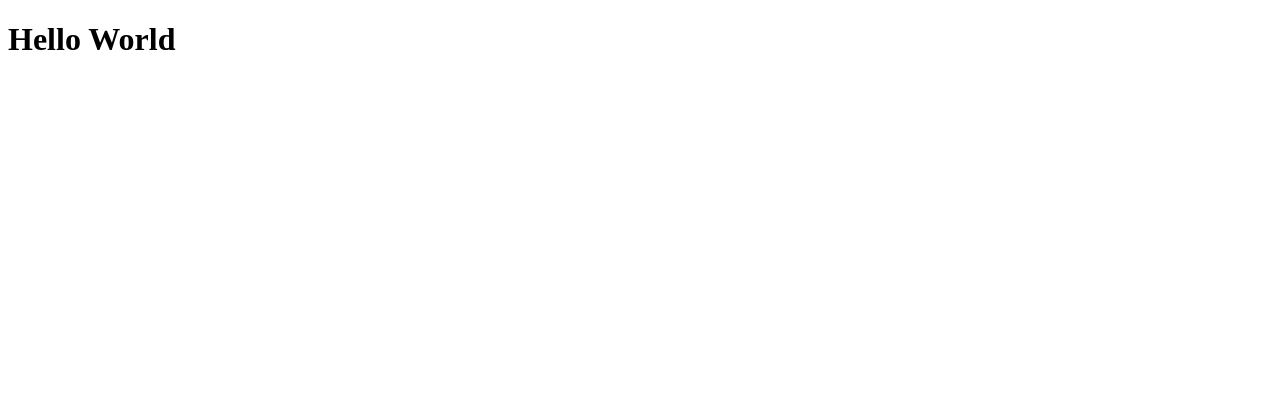
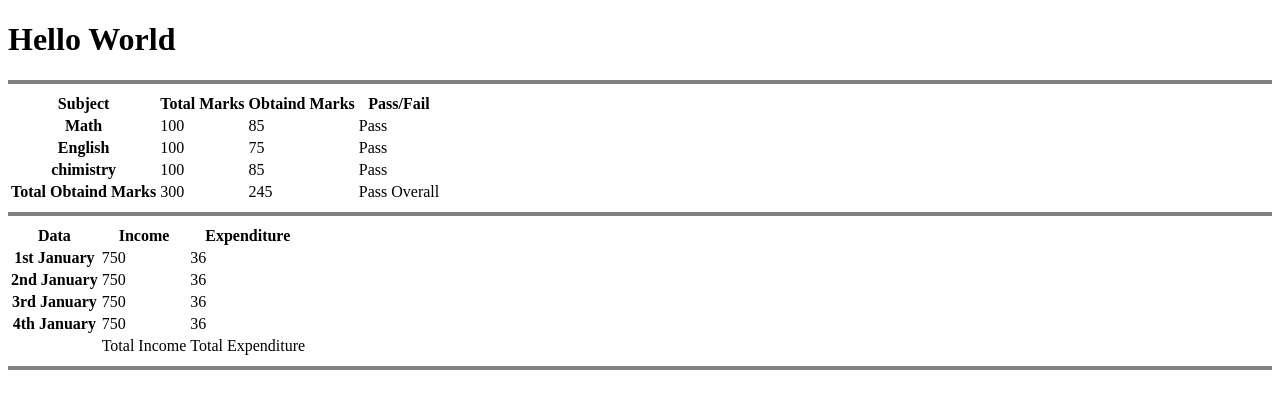
Before and after one commit to arslanasghar117/web_development, a plain HTML site: page another_page.html in a window 1280 px wide. Drawn offline with Linux system fonts and the light colour scheme.

Commit message:
use of table

```diff
--- a/another_page.html
+++ b/another_page.html
@@ -8,5 +8,79 @@
 </head>
 <body>
     <h1>Hello World</h1>
+    <hr size="4" noshade>
+    <table>
+        <tr>
+            <th scope="col">Subject</th>
+            <th scope="col">Total Marks</th>
+            <th scope="col">Obtaind Marks</th>
+            <th scope="col">Pass/Fail</th>
+        </tr>
+        <tr>
+            <th>Math</th>
+            <td>100</td>
+            <td>85</td>
+            <td>Pass</td>
+        </tr>
+        <tr>
+            <th>English</th>
+            <td>100</td>
+            <td>75</td>
+            <td>Pass</td>
+        </tr>
+        <tr>
+            <th>chimistry</th>
+            <td>100</td>
+            <td>85</td>
+            <td>Pass</td>
+        </tr>
+        <tr>
+            <th>Total Obtaind Marks</th>
+            <td>300</td>
+            <td>245</td>
+            <td>Pass Overall</td>
+        </tr>
+    </table>
+    <hr size="4" noshade>
+
+    <table>
+        <thead>
+            <tr>
+                <th>Data</th>
+                <th>Income</th>
+                <th>Expenditure</th>
+            </tr>
+        </thead>
+        <tbody>
+            <tr>
+                <th>1st January</th>
+                <td>750</td>
+                <td>36</td>
+            </tr>
+            <tr>
+                <th>2nd January</th>
+                <td>750</td>
+                <td>36</td>
+            </tr>
+            <tr>
+                <th>3rd January</th>
+                <td>750</td>
+                <td>36</td>
+            </tr>
+            <tr>
+                <th>4th January</th>
+                <td>750</td>
+                <td>36</td>
+            </tr>
+        </tbody>
+        <tfoot>
+            <tr>
+                <td></td>
+                <td>Total Income</td>
+                <td>Total Expenditure</td>
+            </tr>
+        </tfoot>
+    </table>
+    <hr size="4" noshade>
 </body>
 </html>
```
